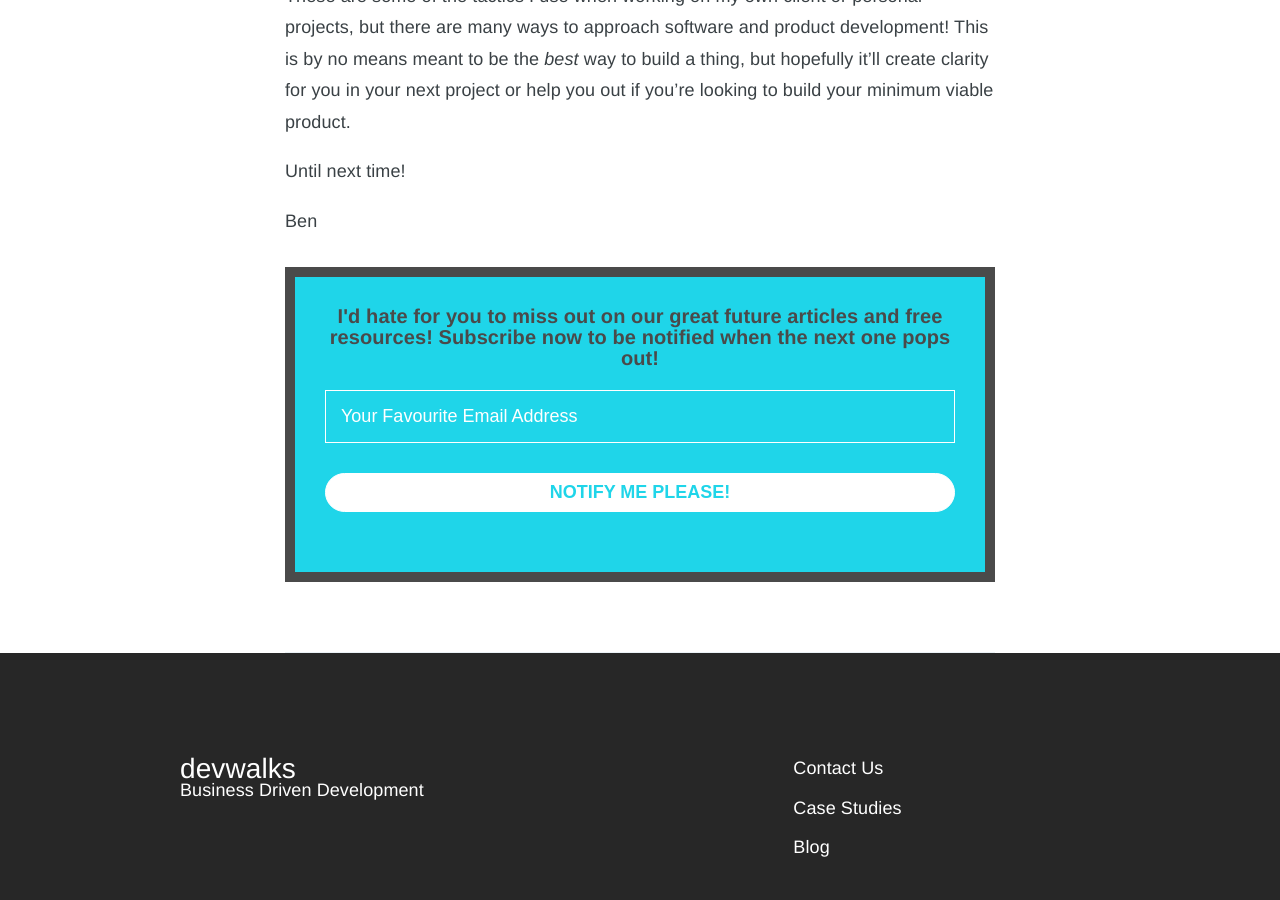
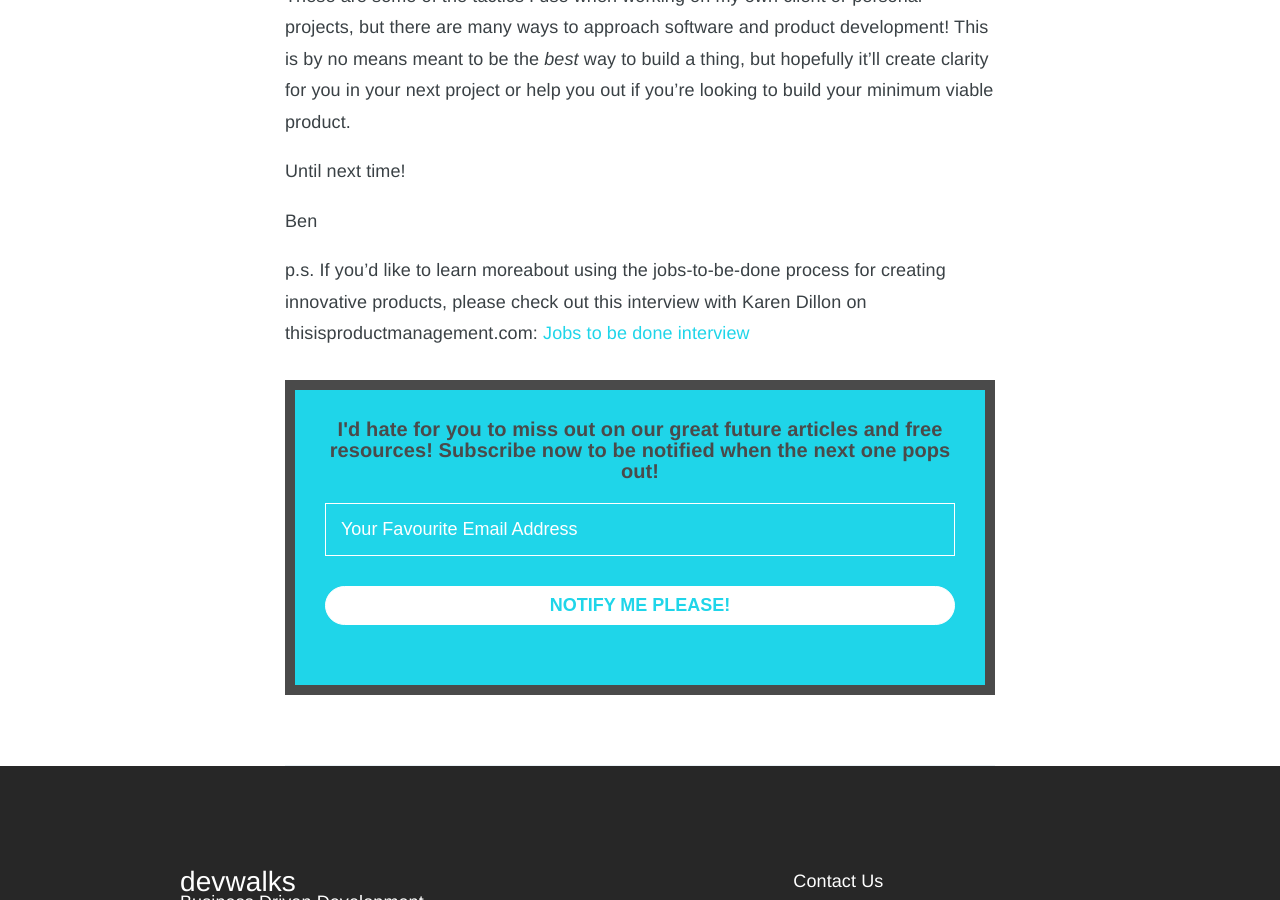
Before and after one commit to flowcustom/devwalks.github.io, a Jekyll site: the page built from _posts/2017-08-17-lets-build-saas-planning.md, in a window 1280 px wide and 900 px high, scrolled down 10570 px. Built offline with Jekyll 4.4.1, drawn with Linux system fonts in a browser that asks for light colours; comment, search, counter and statistics services are not loaded.

Commit message:
Add jobs to be done interview

```diff
--- a/_posts/2017-08-17-lets-build-saas-planning.md
+++ b/_posts/2017-08-17-lets-build-saas-planning.md
@@ -282,3 +282,6 @@ These are some of the tactics I use when working on my own client or personal pr
 Until next time!
 
 Ben
+
+p.s. If you'd like to learn moreabout using the jobs-to-be-done process for creating innovative products, please
+check out this interview with Karen Dillon on thisisproductmanagement.com: [Jobs to be done interview](https://www.thisisproductmanagement.com/episodes/jobs-to-be-done/)
```
